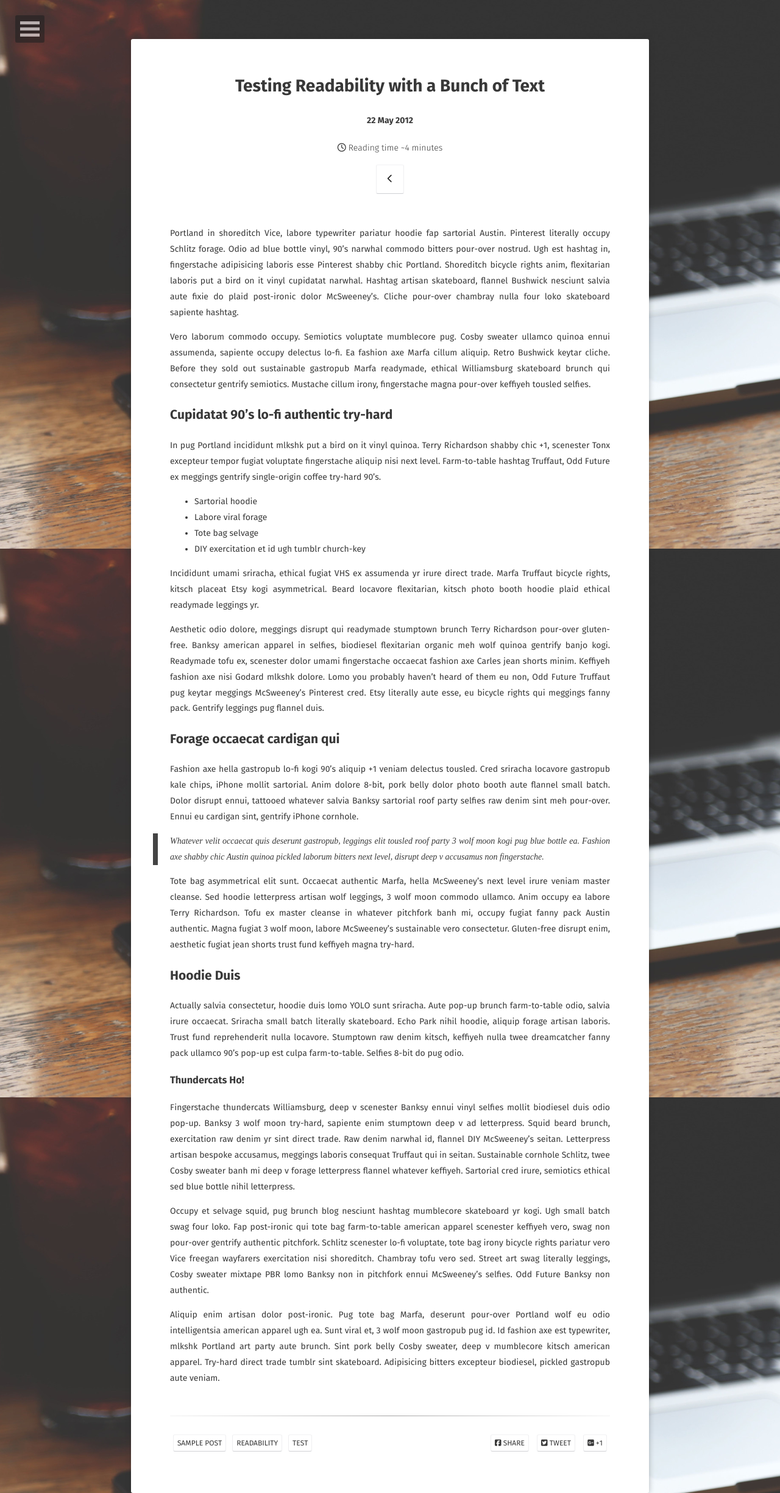
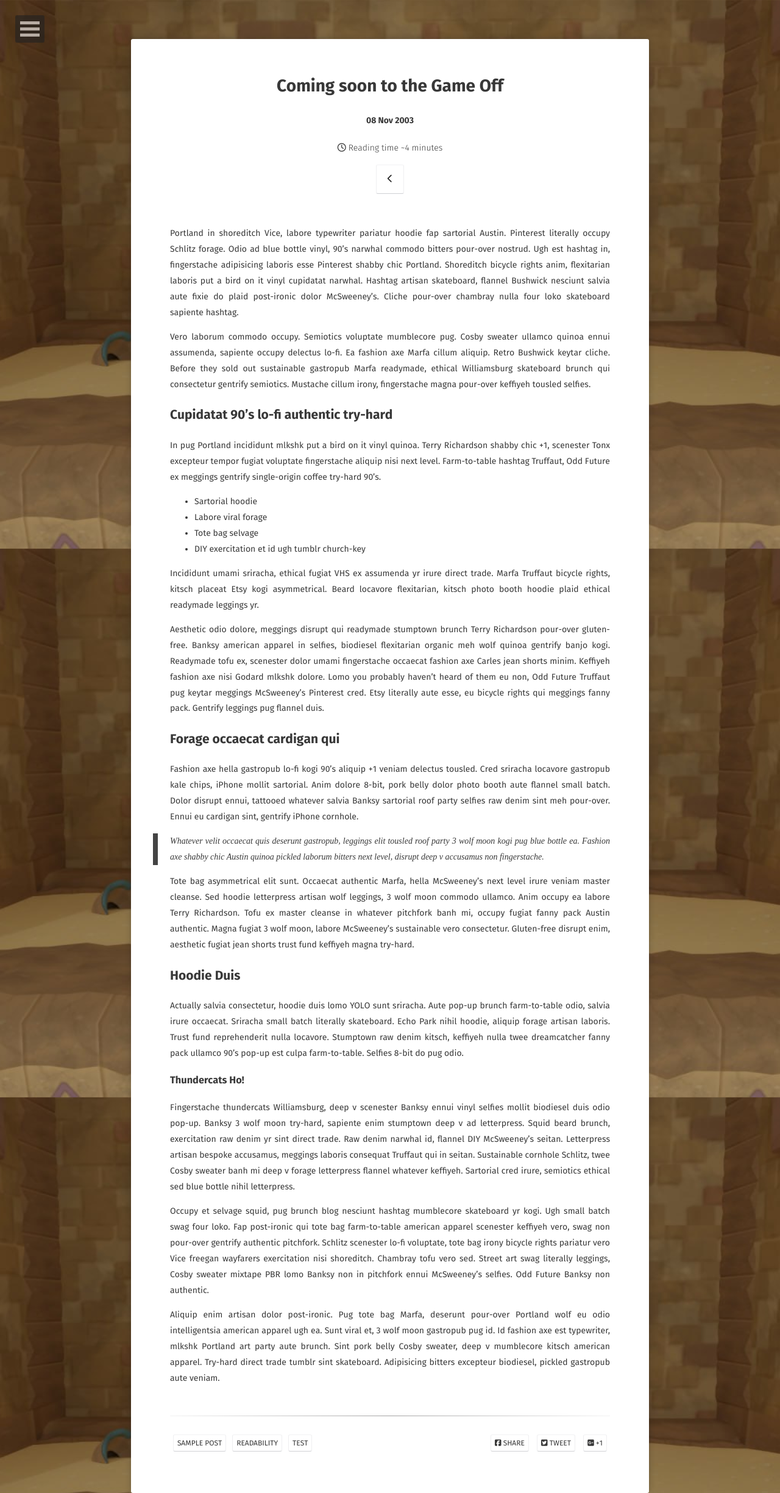
Before and after one commit to IES-Rafael-Alberti/gameoff2023, a Jekyll site: the page built from docs/_posts/2012-05-22-readability-post.md, in a window 1280 px wide. Shown: the whole page at 61% size. Built offline with Jekyll 4.4.1, drawn with Linux system fonts in a browser that asks for light colours; nearby versions of some CDN libraries; some web fonts are replaced.

Commit message:
Kiwi Miniature for Landing Page

```diff
--- a/docs/_config.yml
+++ b/docs/_config.yml
@@ -5,7 +5,7 @@ description:        "Project Kiwi is a 3D puzzle-platformer & dungeon-crawler by
 reading_time:       true
 words_per_minute:   200
 logo:               'assets/img/kiwipw.jpg'
-background:         'assets/img/placeholder-big.jpg'
+background:         'assets/img/hikiwi.jpg'
 tiled_bg:           false   # Set this true if you want to tile your background image, otherwise it will be covered
 locale:             en_US
 url:                https://ies-rafael-alberti.github.io/gameoff2023/
@@ -41,7 +41,7 @@ sass:
 twitter:            babushastudio
 itchio:             babushas
 # facebook:           username
-github-url:         https://github.com/IES-Rafael-Alberti/gameoff2023
+github-url:         IES-Rafael-Alberti/gameoff2023
 #stackoverflow:     123456/username   from a "http://stackoverflow.com/users/123456/username" link
 #linkedin:          username
 #xing:              username
--- a/docs/_posts/2012-05-22-readability-post.md
+++ b/docs/_posts/2012-05-22-readability-post.md
@@ -1,7 +1,7 @@
 ---
 layout: post
-title: "Testing Readability with a Bunch of Text"
-date: 2012-05-22
+title: "Coming soon to the Game Off"
+date: 2003-11-08
 excerpt: "A ton of text to test readability."
 tags: [sample post, readability, test]
 comments: true
```
Also changed, not shown: docs/assets/img/kiwimin.png (added).
